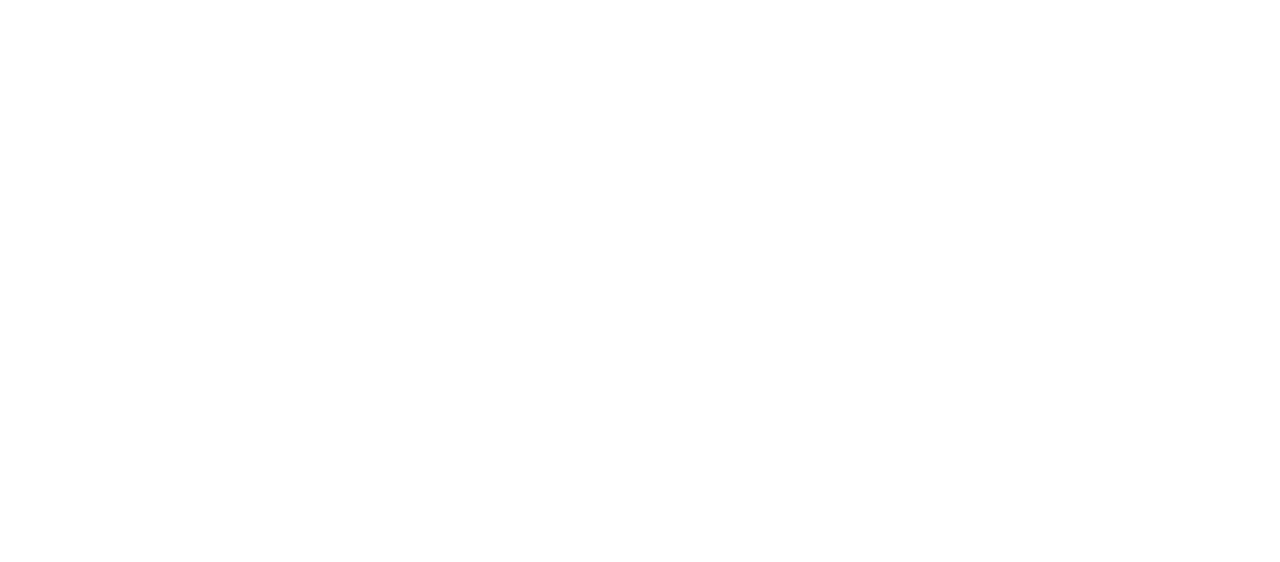
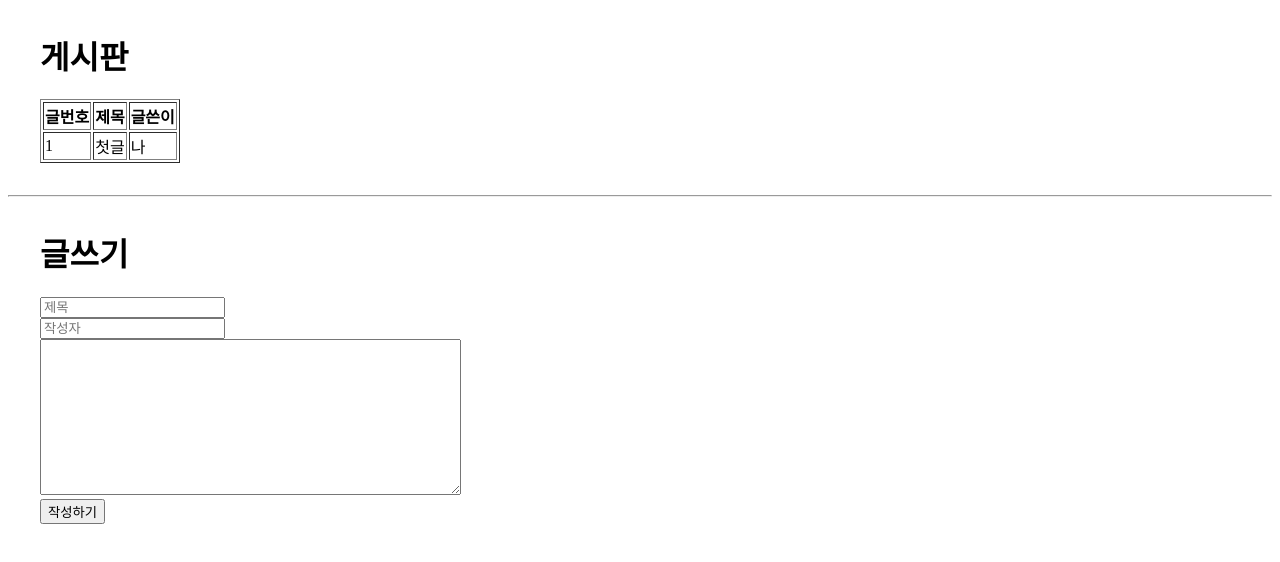
Before and after one commit to EomJaeWoong/first_teamwork_try, a website: page public/index.html in a window 1280 px wide. Drawn offline with Linux system fonts and the light colour scheme.

Commit message:
add basic html and server setting

```diff
--- a/public/index.html
+++ b/public/index.html
@@ -3,7 +3,36 @@
   <head>
     <meta charset="UTF-8" />
     <meta name="viewport" content="width=device-width, initial-scale=1.0" />
+    <link rel="stylesheet" href="style.css" />
     <title>쁘띠 게시판</title>
   </head>
-  <body></body>
+  <body>
+    <div class="container board">
+      <h1>게시판</h1>
+      <table border="1">
+        <thead>
+          <th>글번호</th>
+          <th>제목</th>
+          <th>글쓴이</th>
+        </thead>
+        <tbody>
+          <tr>
+            <td>1</td>
+            <td>첫글</td>
+            <td>나</td>
+          </tr>
+        </tbody>
+      </table>
+    </div>
+    <hr />
+    <div class="container form">
+      <h1>글쓰기</h1>
+      <form action="" onsubmit="">
+        <input type="text" name="title" id="title" placeholder="제목" />
+        <input type="text" name="author" id="author" placeholder="작성자" />
+        <textarea name="content" id="content" cols="50" rows="10"></textarea>
+        <button>작성하기</button>
+      </form>
+    </div>
+  </body>
 </html>
--- a/public/style.css
+++ b/public/style.css
@@ -0,0 +1,8 @@
+input,
+button {
+  display: block;
+}
+
+.container {
+  margin: 2rem;
+}
```
Also changed, not shown: app.js (+7 -0 lines), package.json (added, +26 -0 lines), 1 other file.
